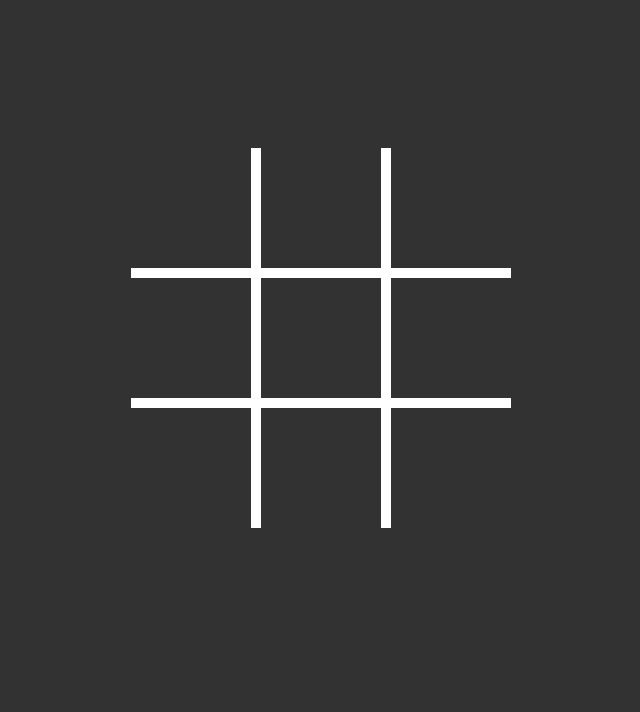
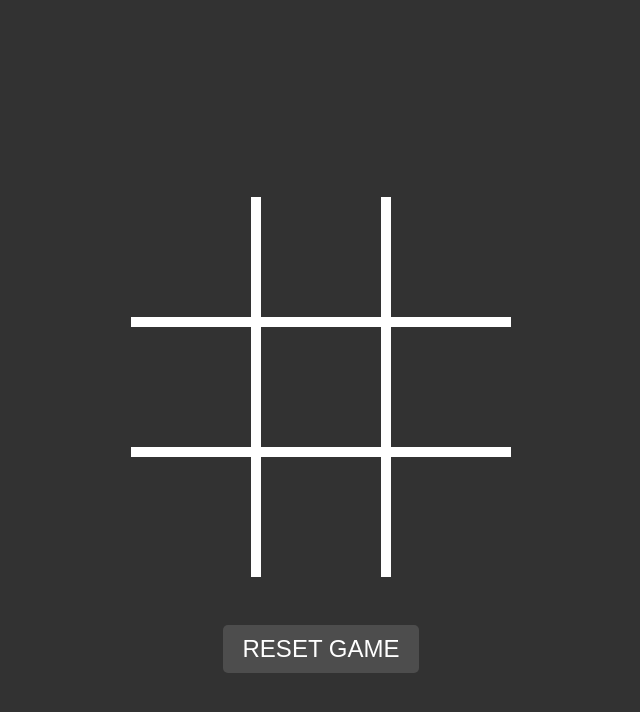
Before and after one commit to blueanoli/tictactoe, a plain HTML site: page index.html in a window 1280 px wide. Shown: the part 58-770 px from the top of the page, without its empty margins (319-959 px from the left). Drawn offline with Linux system fonts and the light colour scheme.

Commit message:
added button to restart game and restartgame function

```diff
--- a/index.html
+++ b/index.html
@@ -1,5 +1,6 @@
 <!DOCTYPE html>
 <html lang="en">
+
 <head>
     <meta charset="UTF-8">
     <meta name="viewport" content="width=device-width, initial-scale=1.0">
@@ -7,10 +8,13 @@
     <link rel="stylesheet" href="style.css">
     <script src="script.js" defer></script>
 </head>
+
 <body onload="init()">
     <h1>Tic Tac Toe</h1>
-    <div id="content">
-
+    <div id="content"></div>
+    <div class="button-div">
+        <button onclick="restartGame()">RESET GAME</button>
     </div>
 </body>
+
 </html>
--- a/script.js
+++ b/script.js
@@ -156,3 +156,10 @@ function drawWinLine(winCondition) {
     `;
     document.getElementById('content').innerHTML += svgLineHTML;
 }
+
+function restartGame() {
+    fields = Array(9).fill(null);
+    currentPlayer = 'circle';
+    gameIsOver = false;
+    render();
+}
--- a/style.css
+++ b/style.css
@@ -16,14 +16,14 @@ h1 {
     display: flex;
     justify-content: center;
     align-items: center;
-    height: 80vh;
+    height: fit-content;
+    margin: 200px 0 0 0;
 }
 table {
     border-collapse: separate;
     border-spacing: 0;
     margin: 0;
 }
-
 th, td {
     border: 5px solid white;
     width: 120px;
@@ -37,19 +37,33 @@ th, td {
 td:hover {
     background-color: #4d4d4d;
 }
-/* Entfernt den äußeren Rahmen der Tabelle, indem er transparent gemacht wird */
 table, th:first-child, td:first-child {
     border-left: none;
 }
-
 th:last-child, td:last-child {
     border-right: none;
 }
-
 tr:first-child th, tr:first-child td {
     border-top: none;
 }
-
 tr:last-child th, tr:last-child td {
     border-bottom: none;
 }
+.button-div {
+    display: flex;
+    justify-content: center;
+    align-items: center;
+    margin-top: 48px;
+}
+button {
+    padding: 10px 20px;
+    font-size: 24px;
+    background-color: #4d4d4d;
+    color: white;
+    border: none;
+    cursor: pointer;
+    border-radius: 5px;
+}
+button:hover {
+    background-color: #666666;
+}
```
